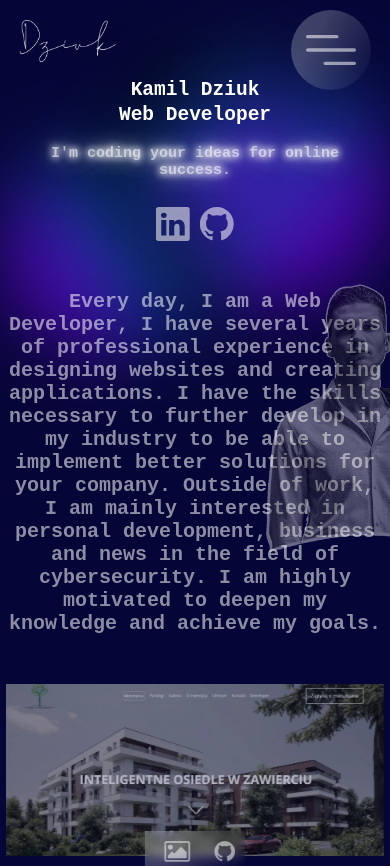
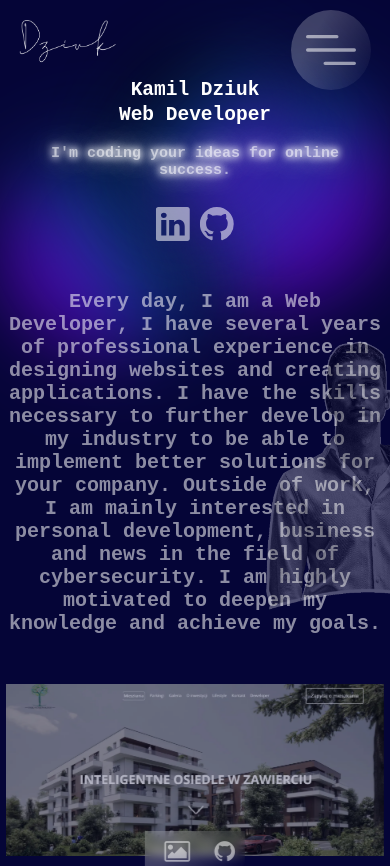
Before and after one commit to KamilDziuk/kamildziuk.github.io, a PHP site: page / in a window 390 px wide. Shown: the top 866 px of the page. Run offline with PHP 8.4, Linux system fonts and the light colour scheme.

Commit message:
Edit style meImage

```diff
--- a/css/style.css
+++ b/css/style.css
@@ -662,7 +662,8 @@ margin-top: -12%;
 {
 
   left:50%;
-
+  margin-top: 3%;
+  opacity: 0.3;
 }
 
 }
```
